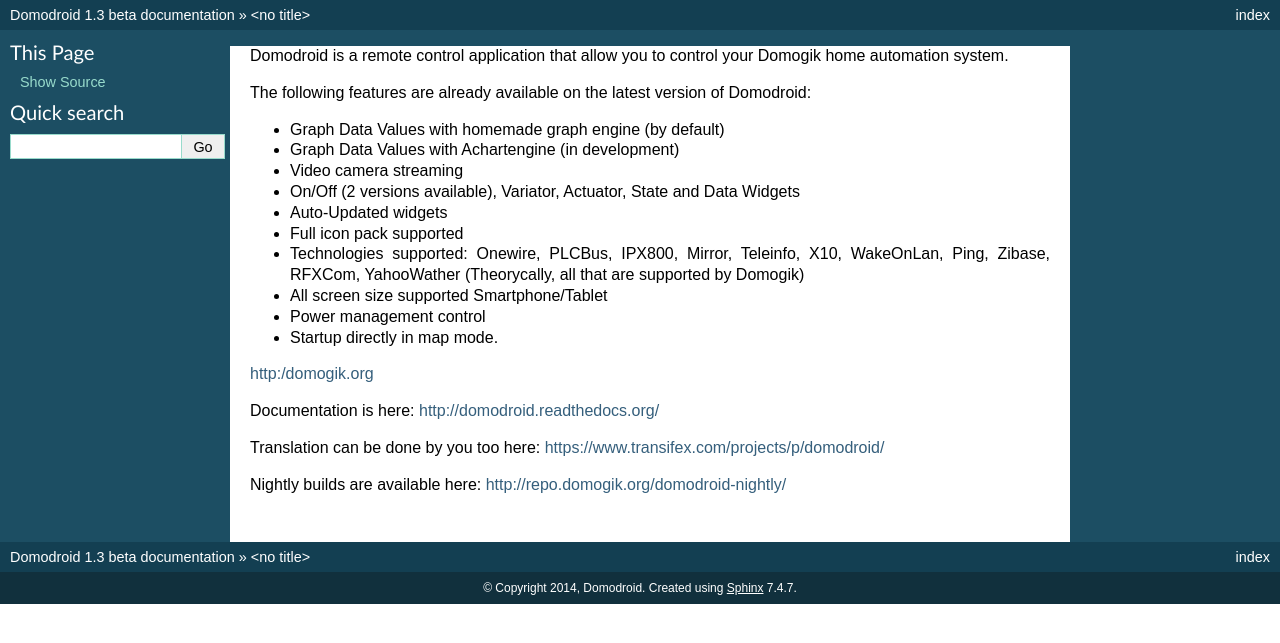
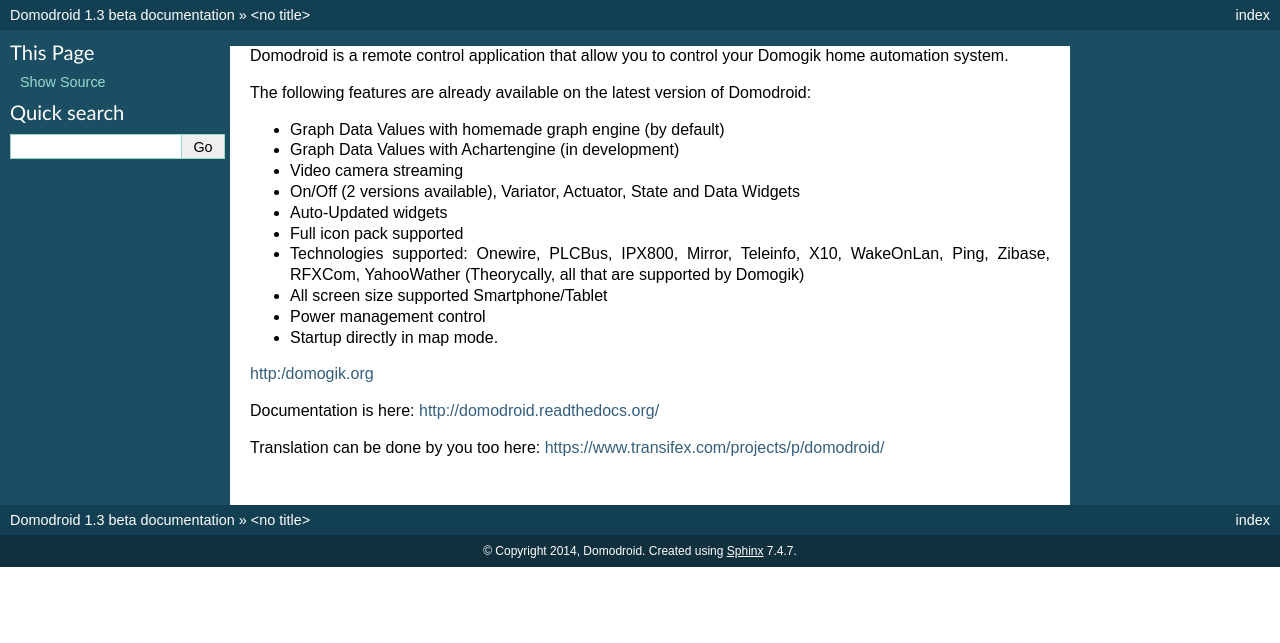
Before and after one commit to domogik/domodroid-doc, a Sphinx documentation site: the page built from docs/Google_play_store_file/en/description_long.txt, in a window 1280 px wide. Shown: the top 643 px of the page. Built offline with Sphinx 7.4.7, drawn with Linux system fonts in a browser that asks for light colours; pages that are not in the unit, such as notebooks, are missing from menus.

Commit message:
Update description_long.txt

```diff
--- a/docs/Google_play_store_file/en/description_long.txt
+++ b/docs/Google_play_store_file/en/description_long.txt
@@ -20,6 +20,3 @@
 
 Translation can be done by you too here:
 https://www.transifex.com/projects/p/domodroid/
-
-Nightly builds are available here:
-http://repo.domogik.org/domodroid-nightly/
```
